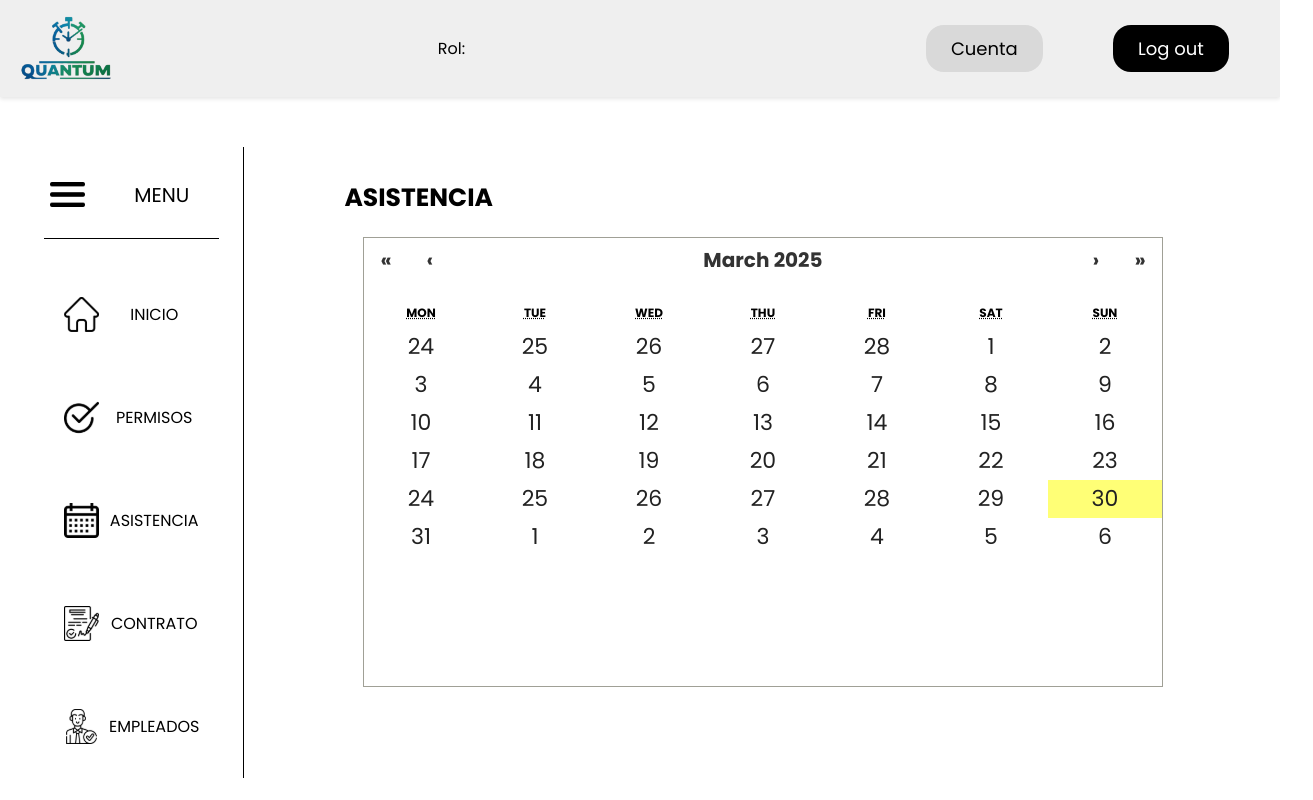
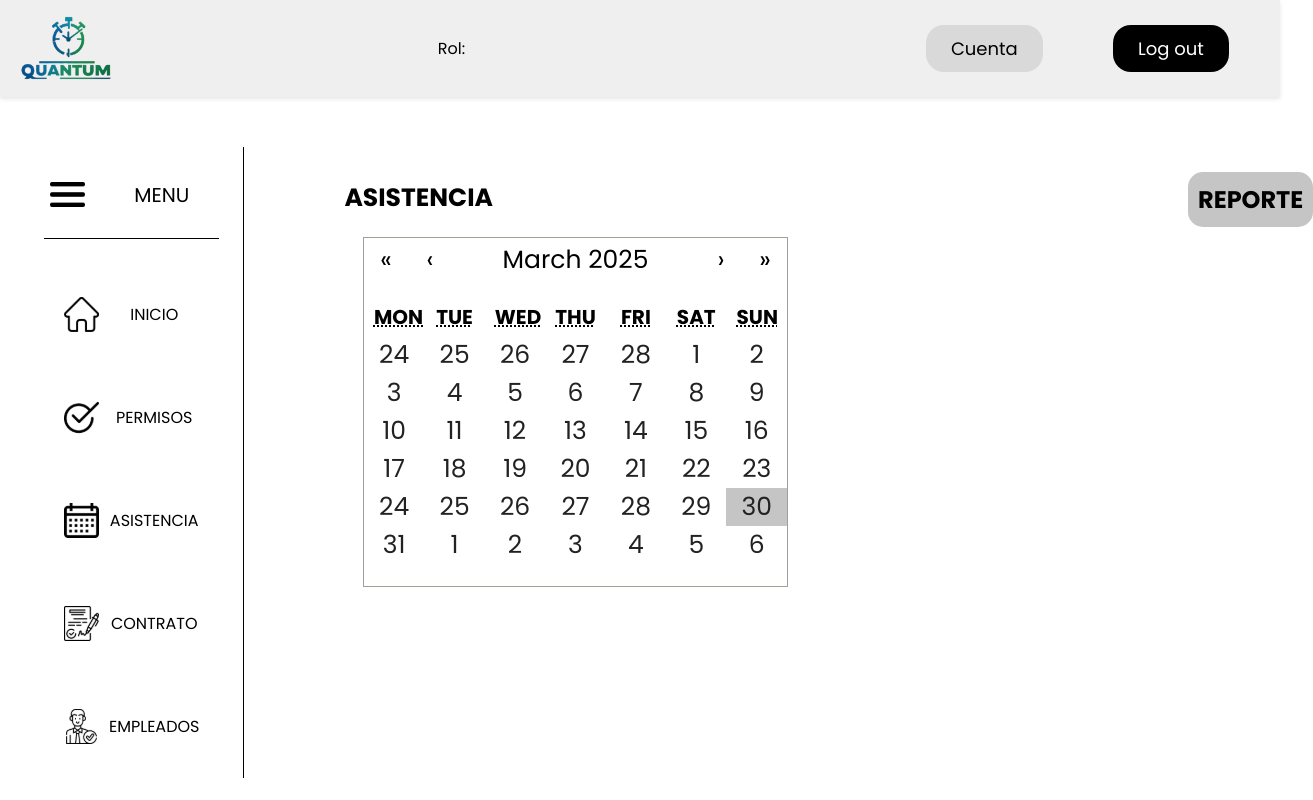
Before and after one commit to T0rricelly/mookup_quantum, a React (Vite) app: page /assistance in a window 1280 px wide. Shown: the top 800 px of the page, 1313 px wide, since content can reach past the window. Built offline with nearby package versions, Linux system fonts and the light colour scheme.

Commit message:
Calendar and Report

```diff
--- a/src/components/components_calendar/Calendarp.jsx
+++ b/src/components/components_calendar/Calendarp.jsx
@@ -16,6 +16,7 @@ export const Calendarp = () => {
                 <Menu />
                 <h1 className="Asistencia_text">ASISTENCIA</h1>
                 <Calendar className="Calendarioo"/>
+                <h1 className="Reporte_buttom">REPORTE</h1>
             </section>
             <Footer/>
         </>
--- a/src/styles/styles_calendar/Calendarp.css
+++ b/src/styles/styles_calendar/Calendarp.css
@@ -4,26 +4,31 @@
 .Calendarioo{
     margin-left: -130px;
     margin-top: 90px;
-    /* font-size: 30px; */
-    width: 800px;
-    height: 450px;
+    width: 500px;
+    height: 350px;
 }
-
-.react-calendar__tile {
+.react-calendar__navigation button { /*mes de la parte de arriba */
+    font-size: 25px;
+}
+.react-calendar__month-view__weekdays{/*dias en la parte de arriba */
     font-size: 20px;
 }
- .react-calendar__month-view__days__day { /*dias del mes */
-    font-size: 22px;
+.react-calendar__month-view__days__day { /*dias del mes */
+    font-size: 25px;
     color: #222;
-    font-weight: normal;
 }
-
-.react-calendar__navigation button { /*mes de la parte de arriba */
-    font-size: 20px;
-    font-weight: bold;
-    color: #333;
+.react-calendar__tile--now {
+    background-color: #c5c5c5;
 }
-
+.react-calendar__tile--active {
+    background-color: #939393 !important;
+}
+.react-calendar__tile--now:hover {
+    background-color: #c5c5c5 !important;
+}
+.react-calendar__tile--active:hover {
+    background-color: #939393 !important;
+}
 .Asistencia_text{
     align-items: center;
     text-align: center;
@@ -32,3 +37,15 @@
     margin-top: -530px;
     margin-left: 100px;
 }
+.Reporte_buttom{
+    height: fit-content;
+    margin-left: 400px;
+    margin-top: 25px;
+    background-color: #c5c5c5;
+    border-radius: 15px;
+    padding: 10px;
+    cursor: pointer;
+}
+.Reporte_buttom:hover{
+    background-color: #d6d6d6;
+}
```
